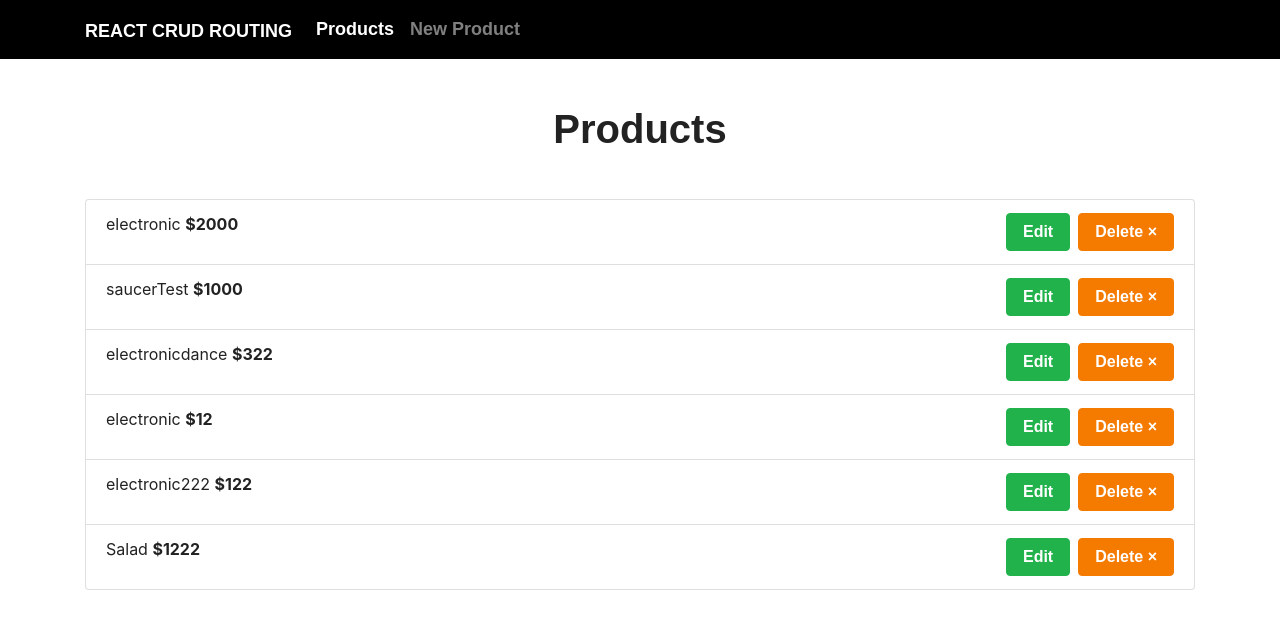
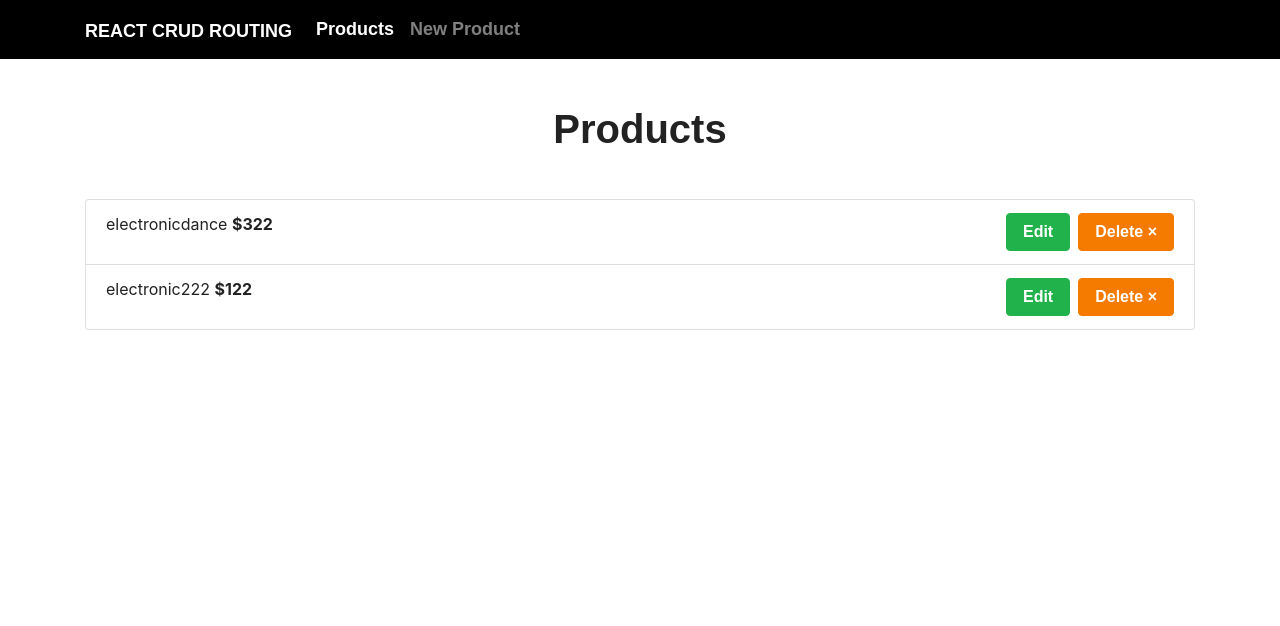
Before and after one commit to felipellc7/react-routercrud, a React (Create React App) app: page /products in a window 1280 px wide. Shown: the top 626 px of the page. Built offline with nearby package versions, Linux system fonts and the light colour scheme; data requests are answered from the project's data file; a web font is replaced by a local one.

Commit message:
Delete saucer

```diff
--- a/db.json
+++ b/db.json
@@ -1,17 +1,5 @@
 {
   "restaurant": [
-    {
-      "saucerName": "electronic",
-      "saucerPrice": "2000",
-      "category": "dessert",
-      "id": 1
-    },
-    {
-      "saucerName": "saucerTest",
-      "saucerPrice": "1000",
-      "category": "test",
-      "id": 2
-    },
     {
       "saucerName": "electronicdance",
       "saucerPrice": "322",
@@ -19,22 +7,10 @@
       "id": 3
     },
     {
-      "saucerName": "electronic",
-      "saucerPrice": "12",
-      "category": "main",
-      "id": 4
-    },
-    {
       "saucerName": "electronic222",
       "saucerPrice": "122",
       "category": "dessert",
       "id": 5
-    },
-    {
-      "saucerName": "Salad",
-      "saucerPrice": "1222",
-      "category": "salad",
-      "id": 6
     }
   ]
 }
--- a/src/App.js
+++ b/src/App.js
@@ -30,7 +30,7 @@ function App() {
       <main className="container mt-5">
         <Switch>
           <Route exact path="/products" render={ () => (
-                <Products products={products} />
+                <Products products={products} setReloadProducts={setReloadProducts} />
               )
             } />
           <Route exact path="/new-product" render={ () => (
--- a/src/components/ProductList.js
+++ b/src/components/ProductList.js
@@ -1,10 +1,44 @@
 import React from 'react';
 import { Link } from 'react-router-dom';
+import axios from 'axios';
+import Swal from 'sweetalert2'
 
-const ProductList = ({product}) => {
+const ProductList = ({product, setReloadProducts}) => {
 
   const deleteProduct = id => {
-    console.log("Delete ", id);
+    Swal.fire({
+      title: 'Are you sure?',
+      text: 'You wont able revert this',
+      type: 'warning',
+      showCancelButton: true,
+      confirmButtonColor: '#3085d6',
+      cancelButtonColor: '#d33',
+      cancelButtontext: 'Cancel',
+      confirmButtonText: 'Yes, delete it!'
+    }).then( async result => {
+      if (result.value) {
+        try {
+          const url = `http://localhost:4000/restaurant/${id}`
+
+          const result = await axios.delete(url);
+
+          if (result.status === 200) {
+            Swal.fire(
+              'Deleted!',
+              'Your saucer has been deleted!',
+              'success'
+            )
+          }
+          setReloadProducts(true)
+        } catch (e) {
+          Swal.fire({
+            type: 'error',
+            title: 'Error, try again!',
+            text: 'success'
+          })
+        }
+      }
+    })
   }
 
   return (
--- a/src/components/Products.js
+++ b/src/components/Products.js
@@ -1,7 +1,7 @@
 import React, { Fragment } from 'react';
 import ProductList from './ProductList';
 
-const Products = ({products}) => {
+const Products = ({products, setReloadProducts}) => {
   return (
     <Fragment>
       <h1 className="text-center">Products</h1>
@@ -10,6 +10,7 @@ const Products = ({products}) => {
           <ProductList
             key={product.id}
             product={product}
+            setReloadProducts={setReloadProducts}
           />
         )) }
       </ul>
```
